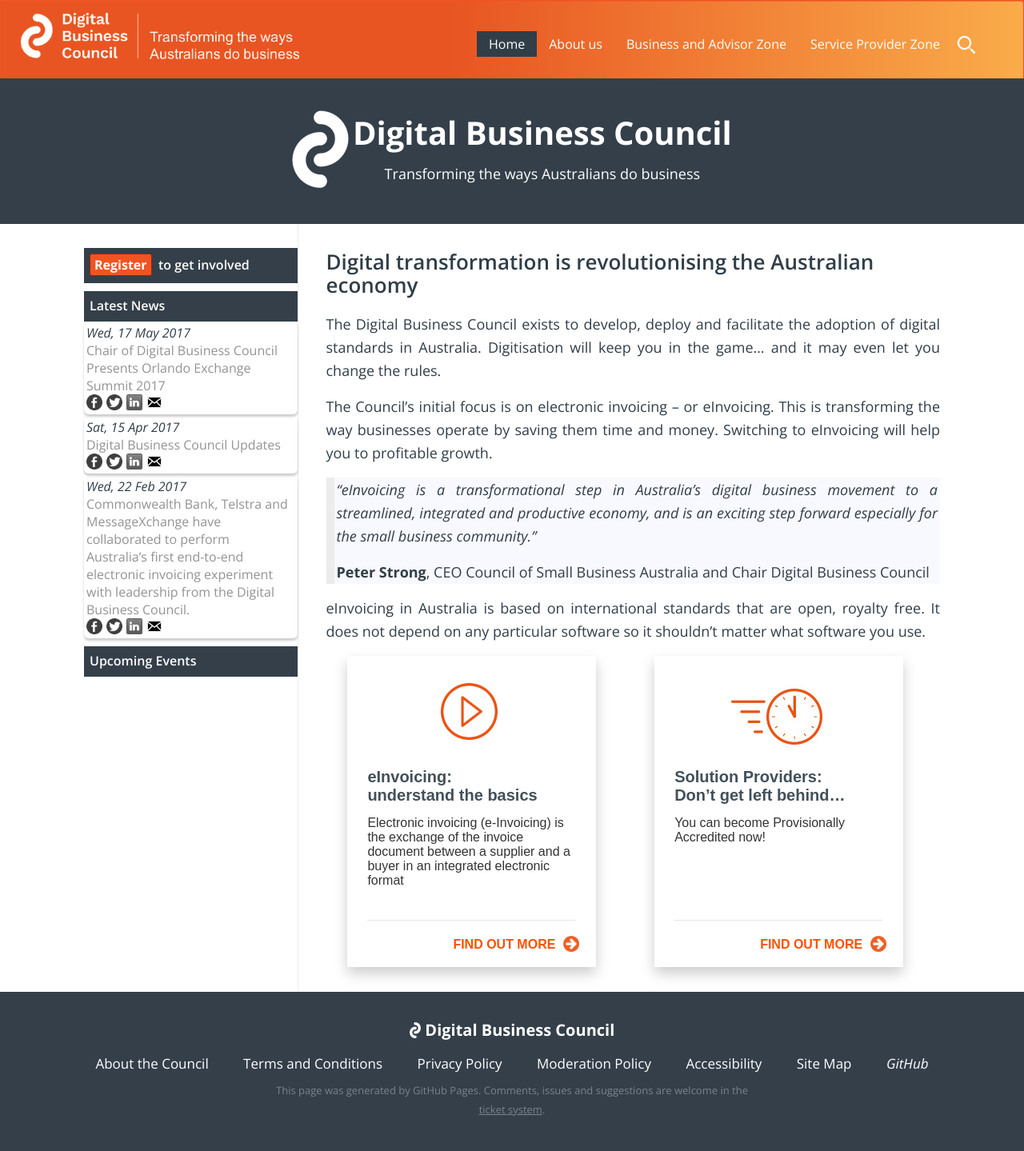
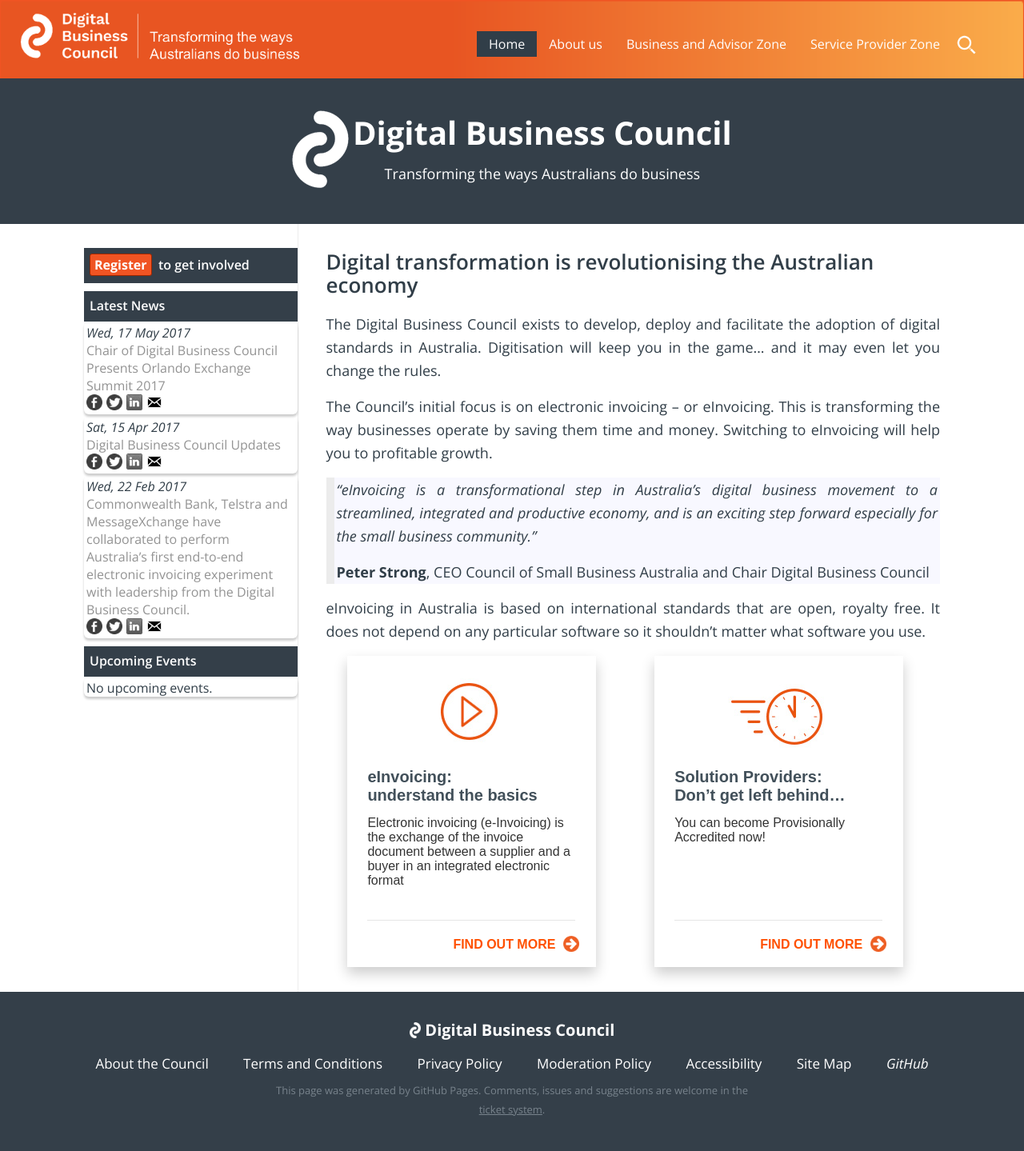
Before and after one commit to Digital-Business-Council/Digital-Business-Council.github.io, a Jekyll site: the page built from index.md, in a window 1280 px wide. Shown: the whole page at 80% size. Built offline with Jekyll 4.4.1, drawn with Linux system fonts in a browser that asks for light colours; comment, search, counter and statistics services are not loaded; our own code applies the rules of GitHub Pages for plain Markdown files.

Commit message:
Update sidebar-menu.html

```diff
--- a/_includes/sidebar-menu.html
+++ b/_includes/sidebar-menu.html
@@ -37,7 +37,7 @@
     <li class="menu-title">Upcoming Events</li>
 
     <ul>
-    {% for blog-page in site.categories.event   limit:3 %}
+    {% for blog-page in site.categories.events   limit:3 %}
     {% if blog-page.event-datetime >= site.time %}
     <div class="news-block">
         <i>{{ blog-page.event-datetime | date: "%a, %d %b %Y" }}</i>
```
